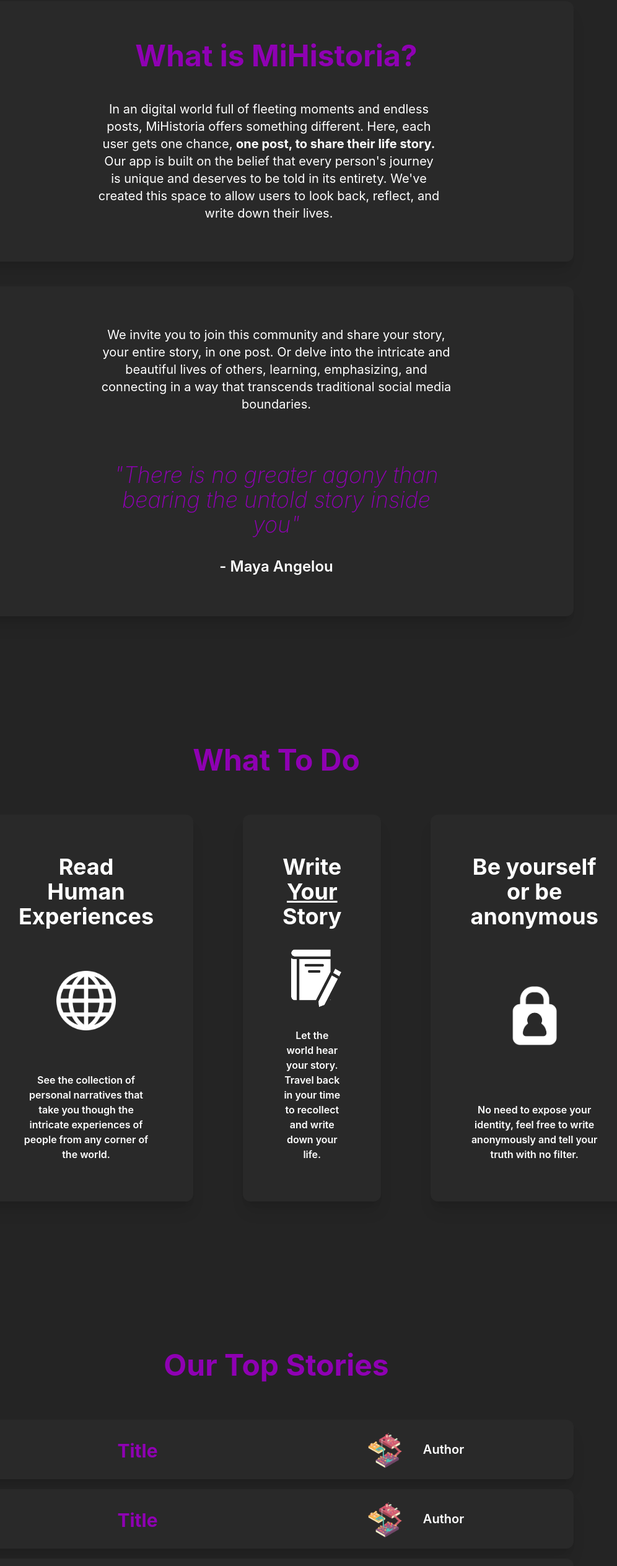
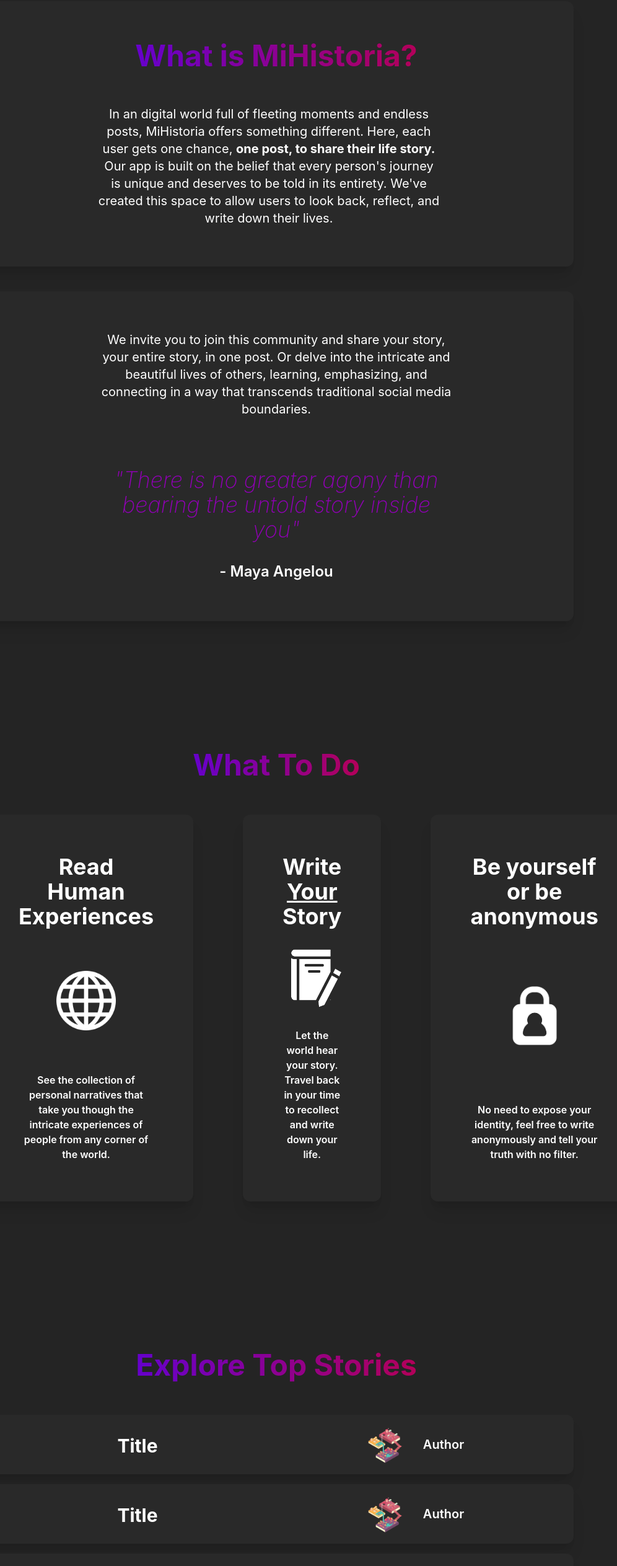
Before and after one commit to alejandrocqvd/MiHistoria, a React (Vite) app in the folder client/: page / in a window 1280 px wide. Shown: the part 894-3420 px from the top of the page at 62% size, without its empty margins (194-1190 px from the left). Built offline with nearby package versions, Linux system fonts and the light colour scheme; a web font is replaced by a local one.

Commit message:
Changed subtitle colour

```diff
--- a/client/src/pages/Home.tsx
+++ b/client/src/pages/Home.tsx
@@ -30,7 +30,7 @@ export const Home = () => {
       </div>
 
       <div className='flex flex-col justify-center items-center w-9/12 py-16 md:px-48 px-8 bg-[#292929] shadow-xl rounded-xl'>
-        <h1 className='text-5xl font-bold mb-12 text-center text-important'>What is MiHistoria?</h1>
+        <h1 className='text-5xl font-bold mb-12 text-center pb-2 bg-clip-text text-transparent bg-gradient'>What is MiHistoria?</h1>
         <p className='text-xl flex-1 mr-6 text-center'>
           In an digital world full of fleeting moments and endless posts, MiHistoria offers something different.
           Here, each user gets one chance, <span className='font-bold'>one post, to share their life story.</span> Our app is built on the belief that every person's
@@ -46,7 +46,7 @@ export const Home = () => {
         <h1 className='text-2xl font-semibold mt-6 text-center'>- Maya Angelou</h1>
       </div>
 
-      <h1 className='text-5xl font-bold mb-16 mt-28 text-important'>What To Do</h1>
+      <h1 className='text-5xl font-bold mb-12 mt-28 pb-2 bg-clip-text text-transparent bg-gradient'>What To Do</h1>
       <div className='flex flex-col lg:flex-row justify-stretch items-stretch w-9/12 mb-24'>
         <a href={'./explore'}
           className='flex-1 flex flex-col justify-between items-center w-full p-16 mb-8 text-center bg-[#292929] shadow-xl rounded-xl hover:shadow-2xl hover:scale-105 transition duration-300 ease-in-out'>
@@ -66,12 +66,12 @@ export const Home = () => {
         </a>
       </div>
 
-      <h1 className='text-5xl font-bold mb-16 mt-28 text-important'>Our Top Stories</h1>
+      <h1 className='text-5xl font-bold mb-12 mt-28 pb-2 bg-clip-text text-transparent bg-gradient'>Explore Top Stories</h1>
       <div className='flex flex-col justify-center items-stretch h-auto w-9/12 mb-32'>
 
         <a href='./story/:id' className='flex flex-row justify-center items-center mb-4 h-24 p-8 bg-[#292929] shadow-xl rounded-xl hover:shadow-2xl hover:scale-105 transition duration-300 ease-in-out'>
           <div className='flex-1 flex flex-col justify-items-center h-full'>
-            <h1 className='text-3xl text-center text-important font-bold'>Title</h1>
+            <h1 className='text-3xl text-center font-bold'>Title</h1>
           </div>
           <div className='flex-1 flex flex-row justify-center items-center rounded-xl'>
             <img src={homeBg} className='h-20' />
@@ -81,7 +81,7 @@ export const Home = () => {
 
         <a href='./story/:id' className='flex flex-row justify-center items-center mb-4 h-24 p-8 bg-[#292929] shadow-xl rounded-xl hover:shadow-2xl hover:scale-105 transition duration-300 ease-in-out'>
           <div className='flex-1 flex flex-col justify-items-center h-full'>
-            <h1 className='text-3xl text-center text-important font-bold'>Title</h1>
+            <h1 className='text-3xl text-center font-bold'>Title</h1>
           </div>
           <div className='flex-1 flex flex-row justify-center items-center rounded-xl'>
             <img src={homeBg} className='h-20' />
@@ -91,7 +91,7 @@ export const Home = () => {
 
         <a href='./story/:id' className='flex flex-row justify-center items-center mb-4 h-24 p-8 bg-[#292929] shadow-xl rounded-xl hover:shadow-2xl hover:scale-105 transition duration-300 ease-in-out'>
           <div className='flex-1 flex flex-col justify-items-center h-full'>
-            <h1 className='text-3xl text-center text-important font-bold'>Title</h1>
+            <h1 className='text-3xl text-center font-bold'>Title</h1>
           </div>
           <div className='flex-1 flex flex-row justify-center items-center rounded-xl'>
             <img src={homeBg} className='h-20' />
@@ -101,7 +101,7 @@ export const Home = () => {
 
         <a href='./story/:id' className='flex flex-row justify-center items-center mb-4 h-24 p-8 bg-[#292929] shadow-xl rounded-xl hover:shadow-2xl hover:scale-105 transition duration-300 ease-in-out'>
           <div className='flex-1 flex flex-col justify-items-center h-full'>
-            <h1 className='text-3xl text-center text-important font-bold'>Title</h1>
+            <h1 className='text-3xl text-center font-bold'>Title</h1>
           </div>
           <div className='flex-1 flex flex-row justify-center items-center rounded-xl'>
             <img src={homeBg} className='h-20' />
@@ -111,7 +111,7 @@ export const Home = () => {
 
         <a href='./story/:id' className='flex flex-row justify-center items-center mb-4 h-24 p-8 bg-[#292929] shadow-xl rounded-xl hover:shadow-2xl hover:scale-105 transition duration-300 ease-in-out'>
           <div className='flex-1 flex flex-col justify-items-center h-full'>
-            <h1 className='text-3xl text-center text-important font-bold'>Title</h1>
+            <h1 className='text-3xl text-center font-bold'>Title</h1>
           </div>
           <div className='flex-1 flex flex-row justify-center items-center rounded-xl'>
             <img src={homeBg} className='h-20' />
```
